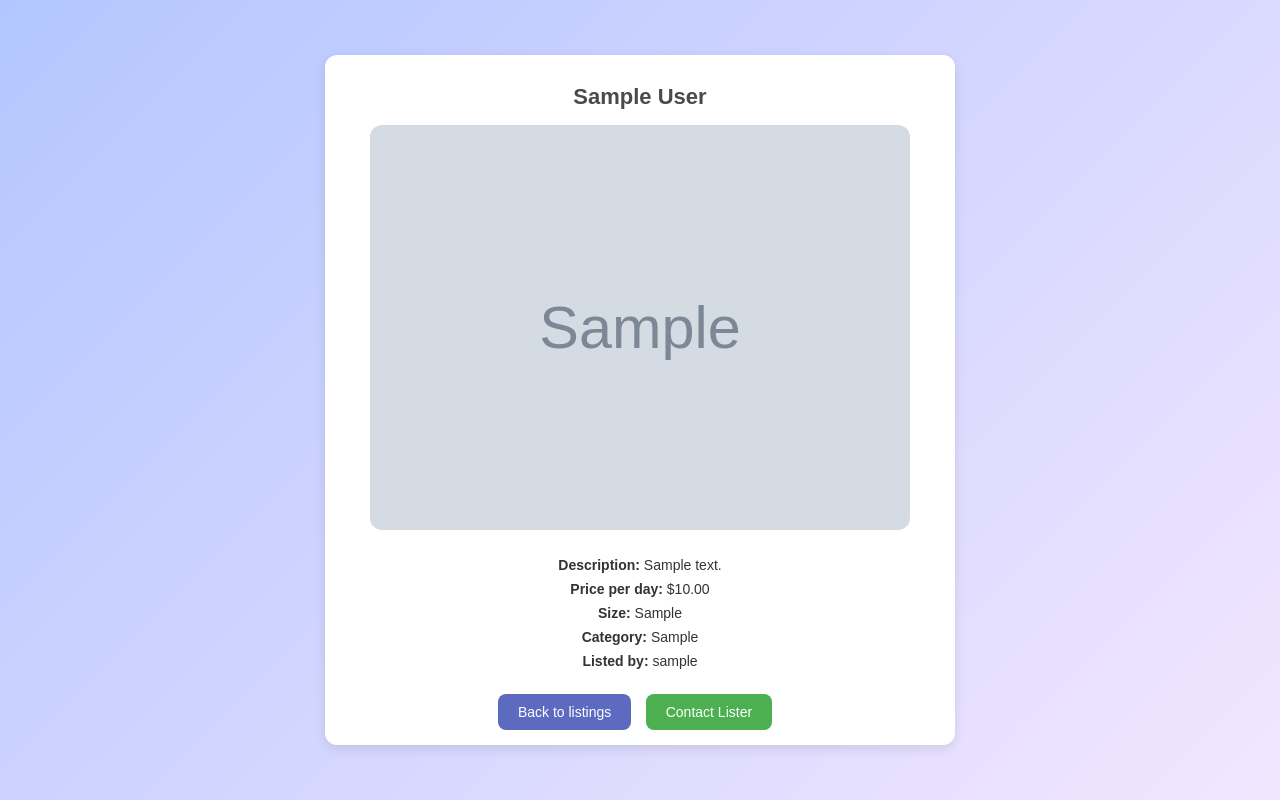
After one commit to chloe-crews/Team7CENProject, a Django app: page /costumes/1/ in a window 1280 px wide. The commit adds this page. Run offline with Django 5.2, Linux system fonts and the light colour scheme; tables that the repository leaves empty hold one stand-in row (values such as "Sample post"); grey boxes marked "Sample" are stand-in pictures; parts of the project's set-up code (start-up, migrations or seed data) failed here and were passed over.

Commit message:
Created listing functionality

```diff
--- a/accounts/models.py
+++ b/accounts/models.py
@@ -1,5 +1,6 @@
 from django.db import models
 from django.contrib.auth.models import AbstractBaseUser, BaseUserManager
+
 
 # Custom user manager
 class CustomUserManager(BaseUserManager):
@@ -25,6 +26,7 @@ class CustomUserManager(BaseUserManager):
             raise ValueError('Superuser must have is_superuser=True.')
 
         return self.create_user(email, username, password, **extra_fields)
+
 
 # Custom user model
 class CustomUser(AbstractBaseUser):
@@ -56,6 +58,7 @@ class CustomUser(AbstractBaseUser):
     def has_module_perms(self, app_label):
         return self.is_superuser
 
+
 # Costume model
 class Costume(models.Model):
     owner = models.ForeignKey(CustomUser, on_delete=models.CASCADE, related_name='costumes')
@@ -66,6 +69,7 @@ class Costume(models.Model):
     category = models.CharField(max_length=30)
     available = models.BooleanField(default=True)
     date_listed = models.DateTimeField(auto_now_add=True)
+    image = models.ImageField(upload_to='costume_images/', blank=True, null=True)  # Added image field
 
     def __str__(self):
         return self.title
--- /dev/null
+++ b/accounts/templates/accounts/costumes/costume_detail.html
@@ -0,0 +1,99 @@
+{% load static %}
+<!DOCTYPE html>
+<html lang="en">
+<head>
+    <meta charset="UTF-8">
+    <meta name="viewport" content="width=device-width, initial-scale=1.0">
+    <title>{{ costume.title }}</title>
+    <link rel="stylesheet" href="{% static 'css/styles.css' %}">
+    <style>
+        body {
+            font-family: 'Nunito', sans-serif;
+            background: linear-gradient(135deg, #b3c6ff, #f3e6ff);
+            margin: 0;
+            padding: 0;
+            display: flex;
+            justify-content: center;
+            align-items: center;
+            min-height: 100vh;
+        }
+
+        .container {
+            background: white;
+            border-radius: 12px;
+            padding: 15px;
+            max-width: 600px;
+            width: 90%;
+            box-shadow: 0 4px 12px rgba(0, 0, 0, 0.1);
+            text-align: center;
+        }
+
+        img {
+            width: 90%;
+            height: auto;
+            border-radius: 12px;
+            margin-bottom: 15px;
+        }
+
+        h1 {
+            font-size: 22px;
+            margin-bottom: 15px;
+        }
+
+        p {
+            margin: 8px 0;
+            font-size: 14px;
+        }
+
+        .button-container {
+            margin-top: 15px;
+        }
+
+        a.button {
+            display: inline-block;
+            margin-top: 10px;
+            padding: 10px 20px;
+            background-color: #5c6bc0;
+            color: white;
+            text-decoration: none;
+            border-radius: 8px;
+            font-size: 14px;
+            margin-right: 10px;
+        }
+
+        a.button:hover {
+            background-color: #3f51b5;
+        }
+
+        a.contact-lister {
+            background-color: #4caf50; /* Green for contact button */
+        }
+
+        a.contact-lister:hover {
+            background-color: #388e3c;
+        }
+    </style>
+</head>
+<body>
+    <div class="container">
+        <h1>{{ costume.title }}</h1>
+        <img src="{{ costume.image.url }}" alt="{{ costume.title }}">
+        <p><strong>Description:</strong> {{ costume.description }}</p>
+        <p><strong>Price per day:</strong> ${{ costume.price_per_day }}</p>
+        <p><strong>Size:</strong> {{ costume.size }}</p>
+        <p><strong>Category:</strong> {{ costume.category }}</p>
+        <p><strong>Listed by:</strong> {{ costume.owner.username }}</p>
+
+        <div class="button-container">
+            <!-- Back to Listings Button -->
+            <a href="{% url 'costume_list' %}" class="button">Back to listings</a>
+
+            <!-- Contact Lister Button -->
+            <a href="mailto:{{ costume.owner.email }}?subject=Inquiry about {{ costume.title }}"
+               class="button contact-lister">
+                Contact Lister
+            </a>
+        </div>
+    </div>
+</body>
+</html>
--- a/accounts/urls.py
+++ b/accounts/urls.py
@@ -7,8 +7,9 @@ from . import views
 urlpatterns = [
     path('', views.costume_list, name='home'),  # Redirect '/' to costume list if desired
     path('signup/', views.signup, name='signup'),
-    path('login/', views.home, name='login'),
+    path('login/', auth_views.LoginView.as_view(template_name='accounts/login.html'), name='login'),
     path('costumes/', views.costume_list, name='costume_list'),
+    path('costumes/<int:pk>/', views.costume_detail, name='costume_detail'),  # View costume details
     path('profile/<str:username>/', views.user_profile, name='user_profile'),
     path('logout/', auth_views.LogoutView.as_view(next_page='/login/'), name='logout'),
     path('add-listing/', views.add_listing, name='add_listing'),
--- a/accounts/views.py
+++ b/accounts/views.py
@@ -143,3 +143,7 @@ def update_profile(request, username):
     return render(request, 'accounts/update_profile.html', {
         'user': user,
     })
+
+def costume_detail(request, pk):
+    costume = get_object_or_404(Costume, pk=pk)
+    return render(request, 'accounts/costumes/costume_detail.html', {'costume': costume})
```
Also changed, not shown: accounts/templates/accounts/costumes/costume_list.html (+30 -13 lines), .pytest_cache/README.md (added), accounts/migrations/0006_costume_image.py (added), 3 other files.
